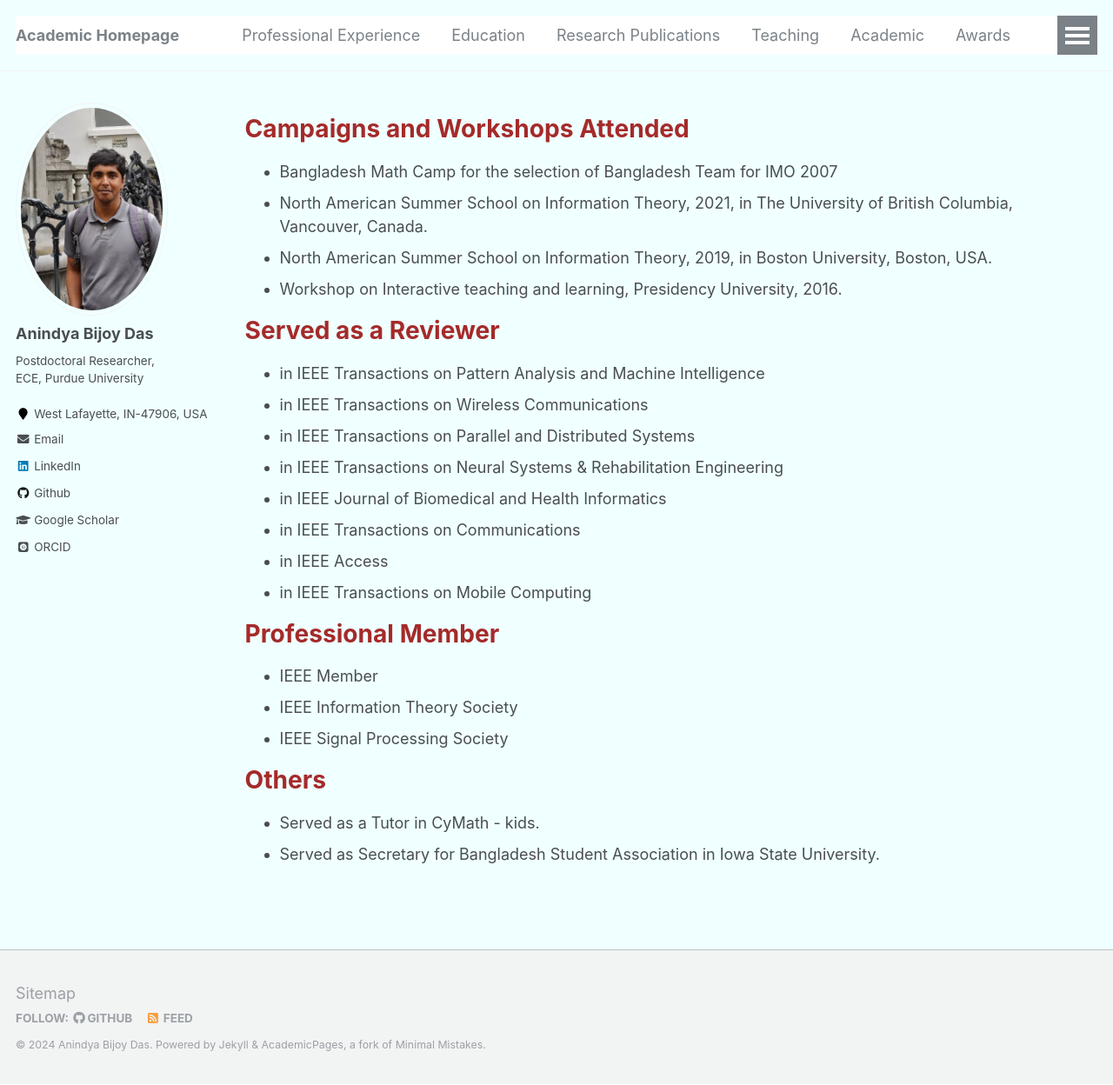
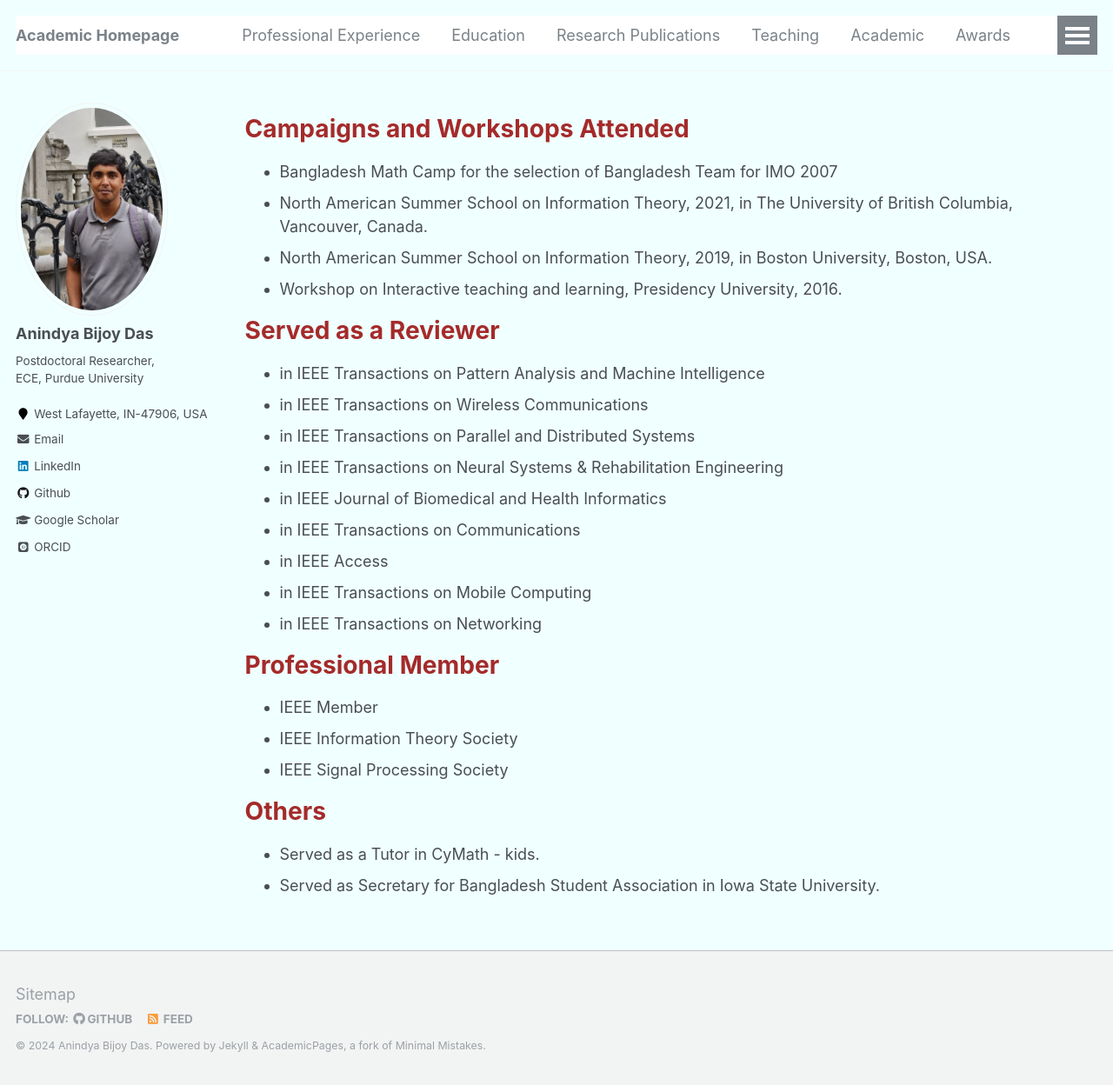
Before and after one commit to anindyabijoydas/portfolio, a Jekyll site: the page built from _pages/miscellaneous.md, in a window 1280 px wide and 1248 px high. Shown: the whole window at 87% size. Built offline with Jekyll 4.4.1, drawn with Linux system fonts in a browser that asks for light colours; some web fonts are replaced.

Commit message:
Update miscellaneous.md

```diff
--- a/_pages/miscellaneous.md
+++ b/_pages/miscellaneous.md
@@ -30,6 +30,7 @@ redirect_from:
 * in IEEE Transactions on  Communications
 * in IEEE Access
 * in IEEE Transactions on  Mobile Computing
+* in IEEE Transactions on Networking
 
 <span style="color:brown">**Professional Member**</span>
 ======
```
